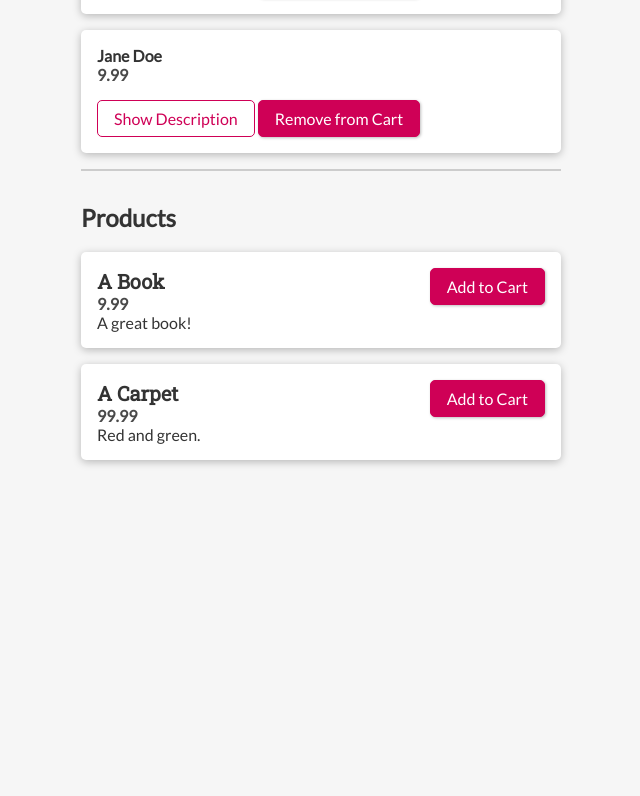
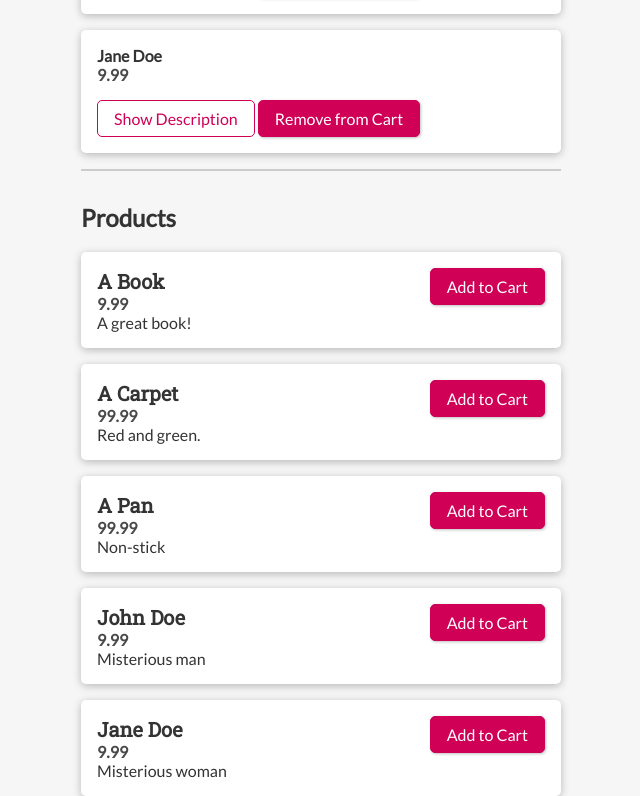
Before and after one commit to sergiorgiraldo/svelte, a Svelte app in the folder udemy/08-state-mgmt/: page / in a window 1280 px wide. Shown: the part 227-1023 px from the top of the page, without its empty margins (319-959 px from the left). Before the commit the page ends 800 px from the top, so only its background shows below. Built offline with nearby package versions, Linux system fonts and the light colour scheme.

Commit message:
feat: get the description from the store in the cart, uses a temp subscription ::by sergio giraldo @ 20231020T2231CEST, gpg signed

```diff
--- a/udemy/08-state-mgmt/src/Cart/CartItem.svelte
+++ b/udemy/08-state-mgmt/src/Cart/CartItem.svelte
@@ -1,19 +1,29 @@
 <script>
 	import Button from "../UI/Button.svelte";
+	import cartItems from "./cart-store";
+	import products from "../Products/products-store";
 
 	export let title;
 	export let price;
 	export let id;
 
 	let showDescription = false;
+	let description = "n/a";
 
 	function displayDescription() {
 		showDescription = !showDescription;
+		if (showDescription){
+			const unsubscribe = products.subscribe(prods =>{
+				description = prods.find(p=>p.id === id).description;
+			});
+			unsubscribe();
+		}
 	}
 
 	function removeFromCart() {
-		// ...
-		console.log("Removing...");
+		cartItems.update(items => {
+			return items.filter(i => i.id !== id);
+		});
 	}
 </script>
 
@@ -25,7 +35,8 @@
 	</Button>
 	<Button on:click={removeFromCart}>Remove from Cart</Button>
 	{#if showDescription}
-		<p>Not available :(</p>
+		<p>{description}</p>
+		<i>{id}</i>
 	{/if}
 </li>
 
--- a/udemy/08-state-mgmt/src/Cart/cart-store.js
+++ b/udemy/08-state-mgmt/src/Cart/cart-store.js
@@ -2,12 +2,12 @@ import { writable } from "svelte/store";
 
 const cart = writable([
 	{
-		id: "p3",
+		id: "p888",
 		title: "John Doe",
 		price: 9.99
 	},
 	{
-		id: "p4",
+		id: "p999",
 		title: "Jane Doe",
 		price: 9.99
 	}
--- a/udemy/08-state-mgmt/src/Products/Products.svelte
+++ b/udemy/08-state-mgmt/src/Products/Products.svelte
@@ -1,20 +1,6 @@
 <script>
   import Product from "../Products/Product.svelte";
-
-  let products = [
-    {
-      id: "p1",
-      title: "A Book",
-      price: 9.99,
-      description: "A great book!"
-    },
-    {
-      id: "p2",
-      title: "A Carpet",
-      price: 99.99,
-      description: "Red and green."
-    }
-  ];
+  import products from "./products-store";
 </script>
 
 <style>
@@ -27,7 +13,7 @@
 
 <section>
   <h1>Products</h1>
-  {#each products as product (product.id)}
+  {#each $products as product (product.id)}
     <Product
       id={product.id}
       title={product.title}
--- /dev/null
+++ b/udemy/08-state-mgmt/src/Products/products-store.js
@@ -0,0 +1,36 @@
+import { writable } from "svelte/store";
+
+const products = writable([
+    {
+      id: "p1",
+      title: "A Book",
+      price: 9.99,
+      description: "A great book!"
+    },
+    {
+      id: "p2",
+      title: "A Carpet",
+      price: 99.99,
+      description: "Red and green."
+    },
+    {
+      id: "p3",
+      title: "A Pan",
+      price: 99.99,
+      description: "Non-stick"
+    },
+    {
+		id: "p888",
+		title: "John Doe",
+		price: 9.99,
+        description: "Misterious man"
+	},
+	{
+		id: "p999",
+		title: "Jane Doe",
+		price: 9.99,
+        description: "Misterious woman"
+	}
+  ]);
+
+export default products;
```
Also changed, not shown: 1 other file (tests, documents, lock files or other folders).
